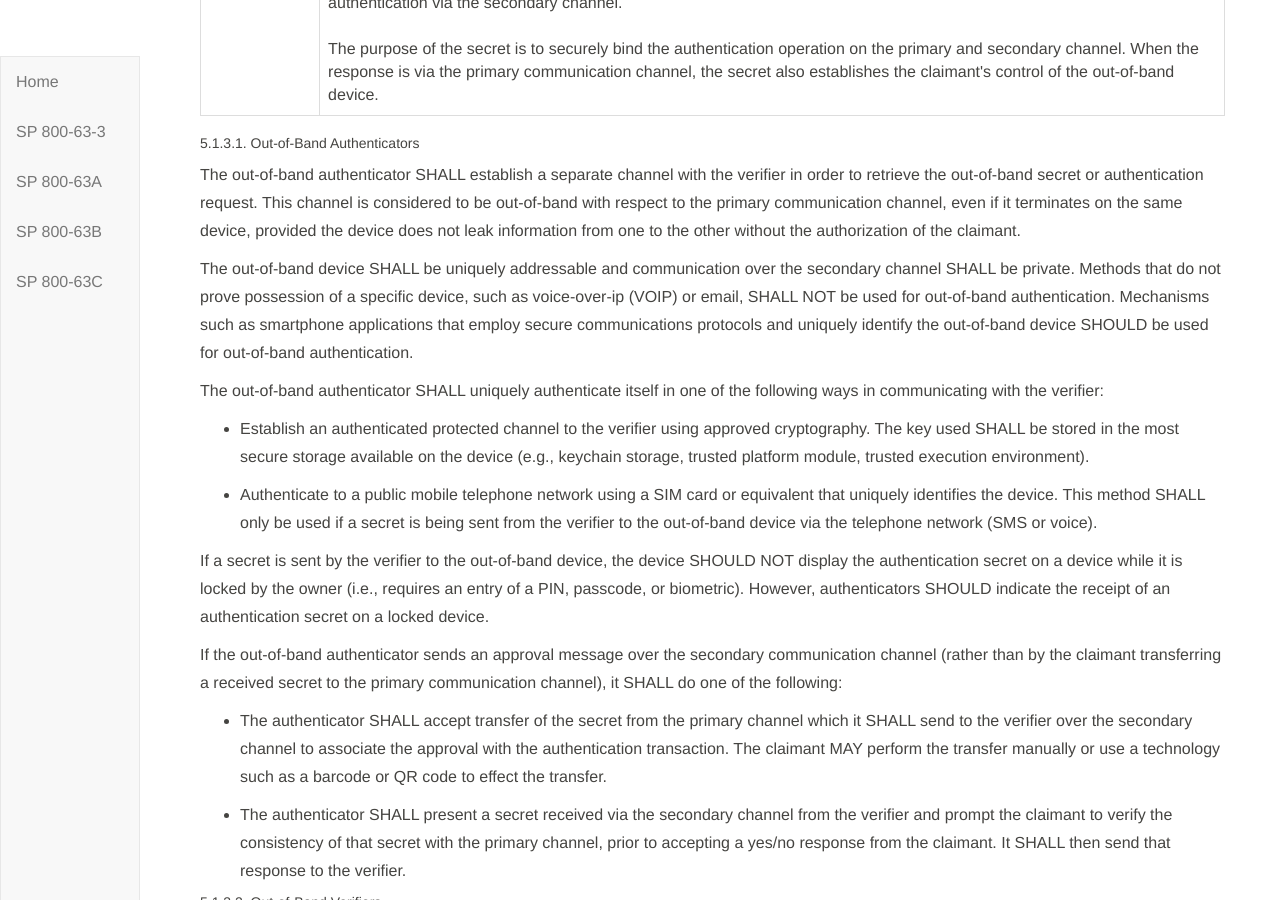
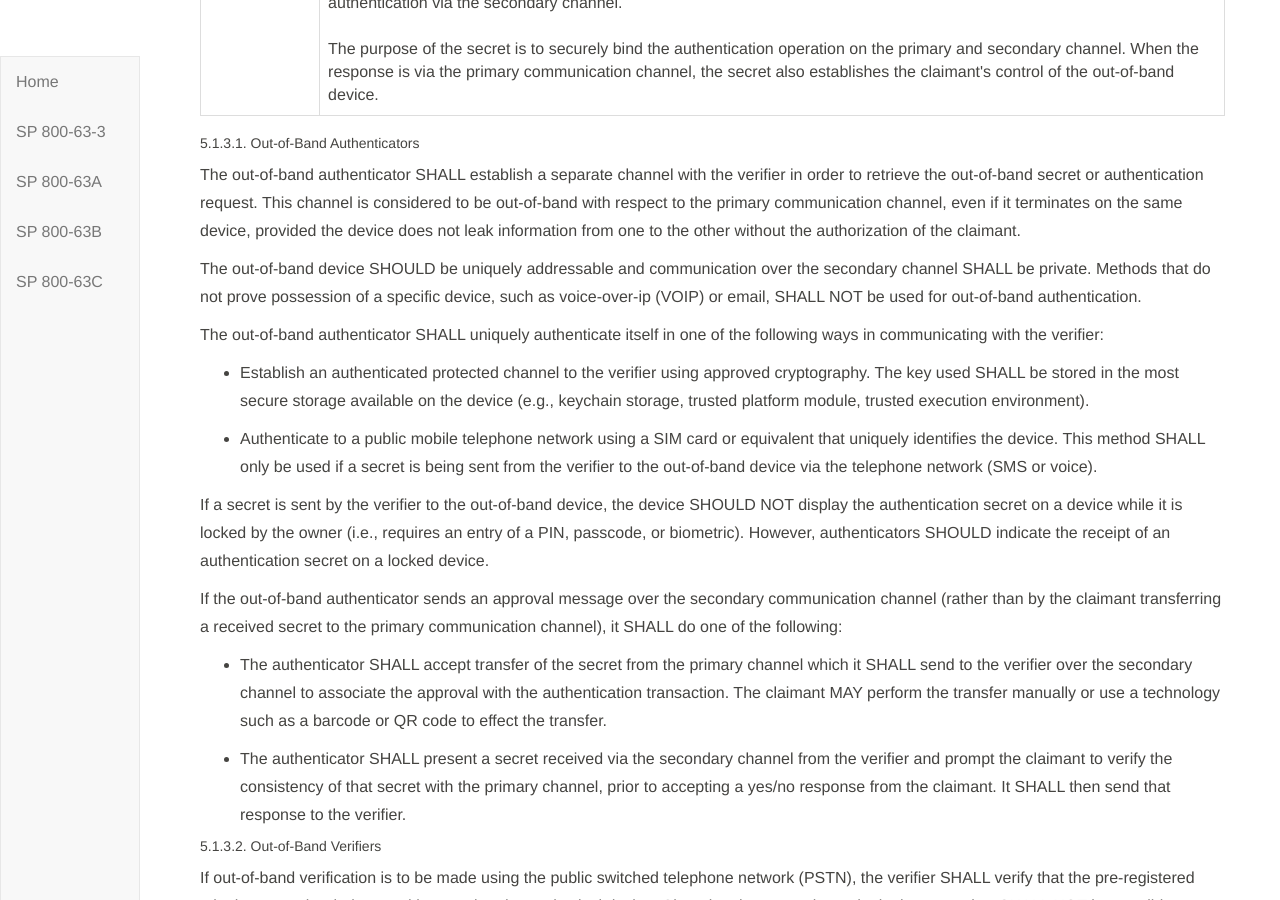
Before and after one commit to usnistgov/800-63-3, a Jekyll site: the page built from sp800-63b/sec5_authenticators.md, in a window 1280 px wide and 900 px high, scrolled down 3116 px. Built offline with Jekyll 4.4.1, drawn with Linux system fonts in a browser that asks for light colours; our own code applies the rules of GitHub Pages for plain Markdown files.

Commit message:
Final Jim PR edit.

```diff
--- a/sp800-63b/sec5_authenticators.md
+++ b/sp800-63b/sec5_authenticators.md
@@ -101,7 +101,7 @@
 
 The out-of-band authenticator SHALL establish a separate channel with the verifier in order to retrieve the out-of-band secret or authentication request. This channel is considered to be out-of-band with respect to the primary communication channel, even if it terminates on the same device, provided the device does not leak information from one to the other without the authorization of the claimant.
 
-The out-of-band device SHALL be uniquely addressable and communication over the secondary channel SHALL be private. Methods that do not prove possession of a specific device, such as voice-over-ip (VOIP) or email, SHALL NOT be used for out-of-band authentication. Mechanisms such as smartphone applications that employ secure communications protocols and uniquely identify the out-of-band device SHOULD be used for out-of-band authentication.
+The out-of-band device SHOULD be uniquely addressable and communication over the secondary channel SHALL be private. Methods that do not prove possession of a specific device, such as voice-over-ip (VOIP) or email, SHALL NOT be used for out-of-band authentication.
 
 The out-of-band authenticator SHALL uniquely authenticate itself in one of the following ways in communicating with the verifier:
 
```
